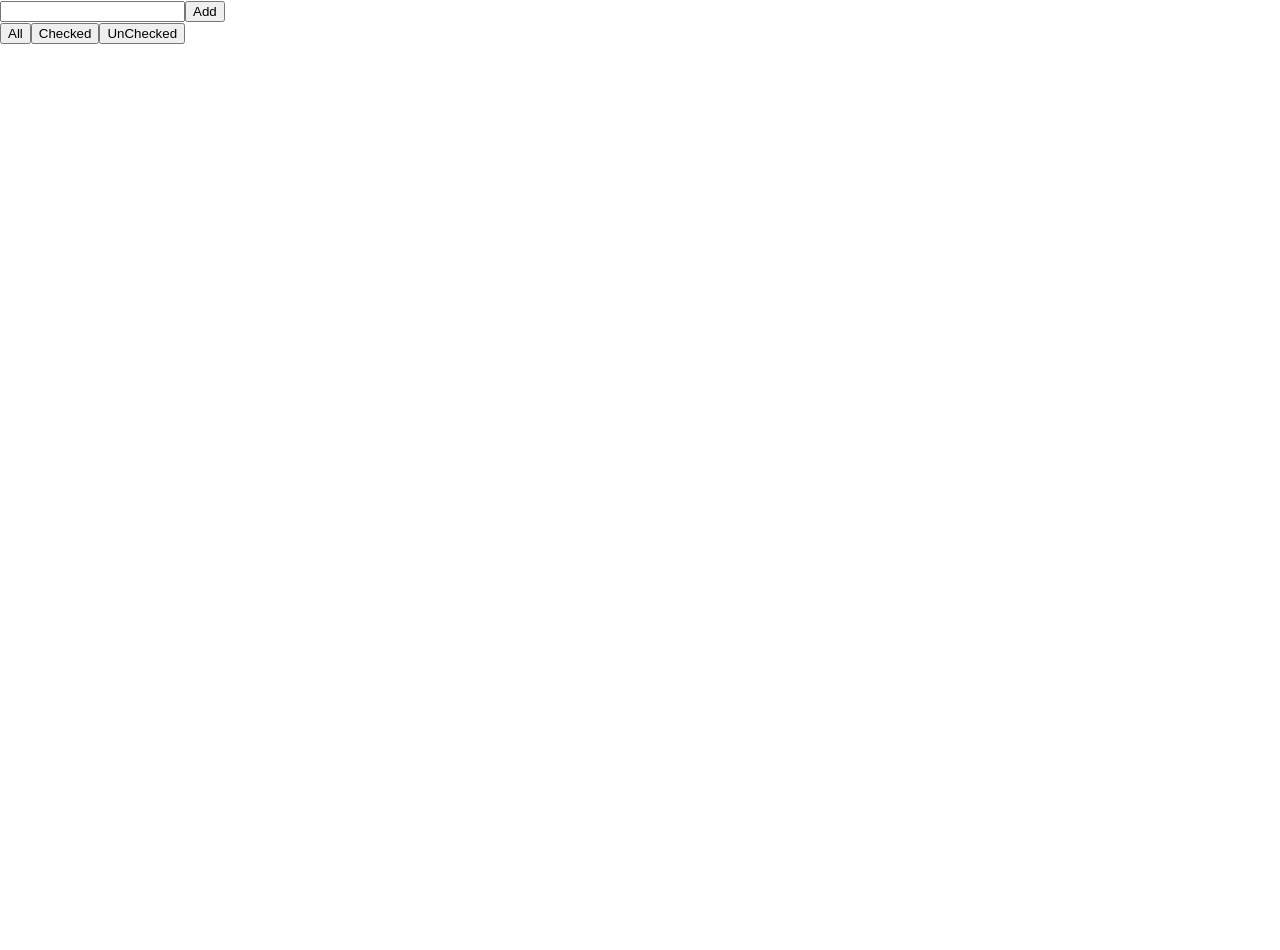
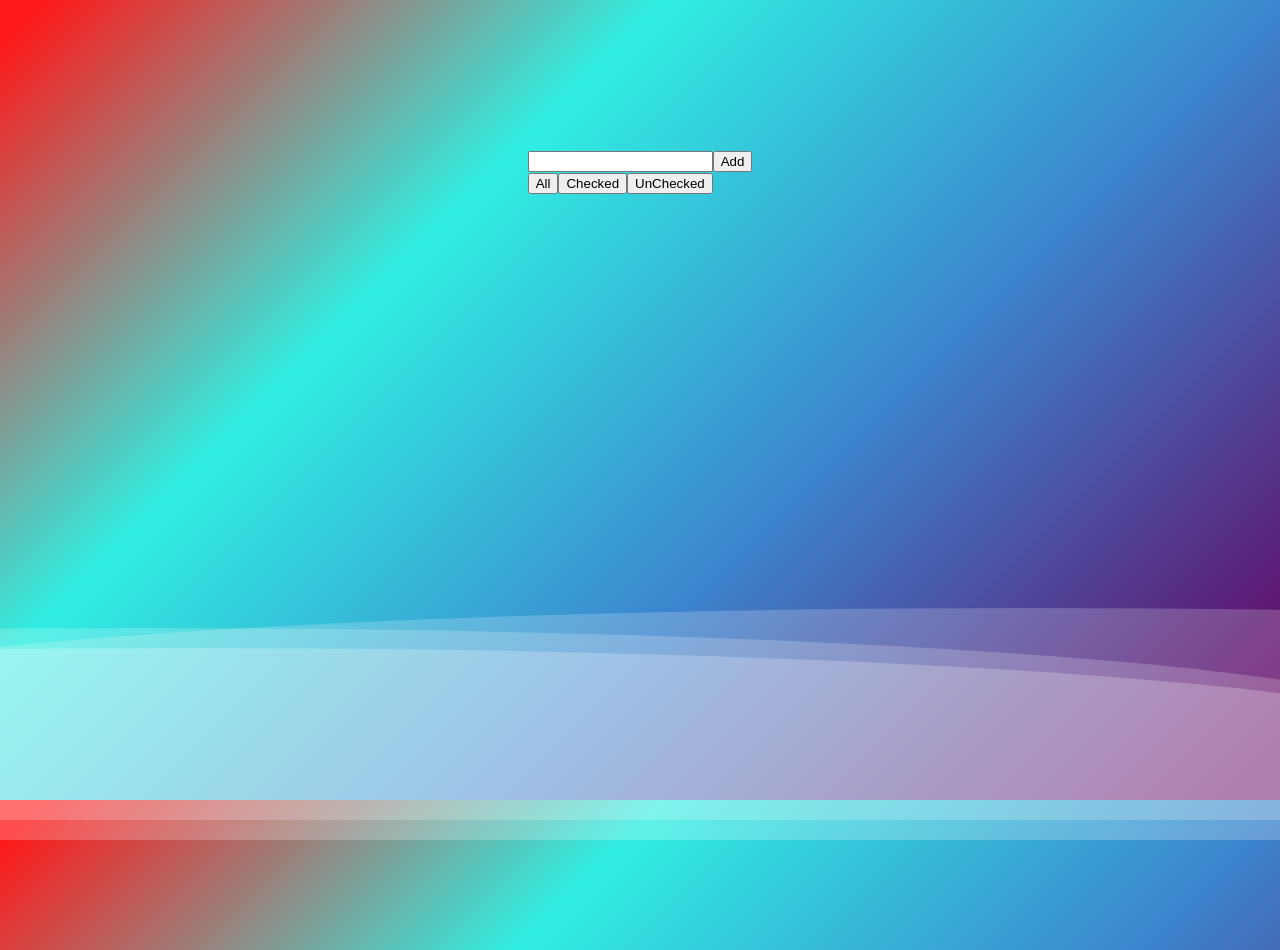
Before and after one commit to kuldeep2745/react-todo, a React (Create React App) app: page / in a window 1280 px wide. Before the commit the page ends 800 px from the top, so only its background shows below. Built offline with nearby package versions, Linux system fonts and the light colour scheme.

Commit message:
Styled Background

```diff
--- a/src/App.js
+++ b/src/App.js
@@ -1,4 +1,5 @@
 import React, { useState } from "react";
+import Styles from "./App.module.css"
 
 const App = () => {
   const [data, setData] = useState("");
@@ -63,6 +64,11 @@
 
   return (
     <div>
+      <div className={Styles.wave}></div>
+      <div className={Styles.wave}></div>
+      <div className={Styles.wave}></div>
+    <div className={Styles.centerContainer}>
+  <div className={Styles.centerContent}>
       <input value={data} onChange={(e) => onChangeHandler(e)} />
       <button onClick={onClickHandler}>{editMode ? "Edit" : "Add"}</button>
       <br />
@@ -87,6 +93,8 @@
         </li>
       ))}
     </div>
+    </div>
+    </div>
   );
 };
 
--- /dev/null
+++ b/src/App.module.css
@@ -0,0 +1,81 @@
+body {
+    margin: auto;
+    font-family: -apple-system, BlinkMacSystemFont, sans-serif;
+    overflow: auto;
+    background: linear-gradient(315deg, rgba(101,0,94,1) 3%, rgba(60,132,206,1) 38%, rgba(48,238,226,1) 68%, rgba(255,25,25,1) 98%);
+    animation: gradient 15s ease infinite;
+    background-size: 400% 400%;
+    background-attachment: fixed;
+}
+
+@keyframes gradient {
+    0% {
+        background-position: 0% 0%;
+    }
+    50% {
+        background-position: 100% 100%;
+    }
+    100% {
+        background-position: 0% 0%;
+    }
+}
+
+.wave {
+    background: rgb(255 255 255 / 25%);
+    border-radius: 1000% 1000% 0 0;
+    position: fixed;
+    width: 200%;
+    height: 12em;
+    animation: wave 10s -3s linear infinite;
+    transform: translate3d(0, 0, 0);
+    opacity: 0.8;
+    bottom: 0;
+    left: 0;
+    z-index: -1;
+}
+
+.wave:nth-of-type(2) {
+    bottom: -1.25em;
+    animation: wave 18s linear reverse infinite;
+    opacity: 0.8;
+}
+
+.wave:nth-of-type(3) {
+    bottom: -2.5em;
+    animation: wave 20s -1s reverse infinite;
+    opacity: 0.9;
+}
+
+@keyframes wave {
+    2% {
+        transform: translateX(1);
+    }
+
+    25% {
+        transform: translateX(-25%);
+    }
+
+    50% {
+        transform: translateX(-50%);
+    }
+
+    75% {
+        transform: translateX(-25%);
+    }
+
+    100% {
+        transform: translateX(1);
+    }
+}
+
+.centerContainer {
+    display: flex;
+    justify-content: center;
+    /* align-items: center; */
+    margin-top:150px;
+    height: 100vh; /* Optional: Set height for vertical centering */
+  }
+
+  .centerContent {
+    /* Your content styles go here */
+  }
```
Also changed, not shown: src/App.css (deleted, +0 -38 lines).
